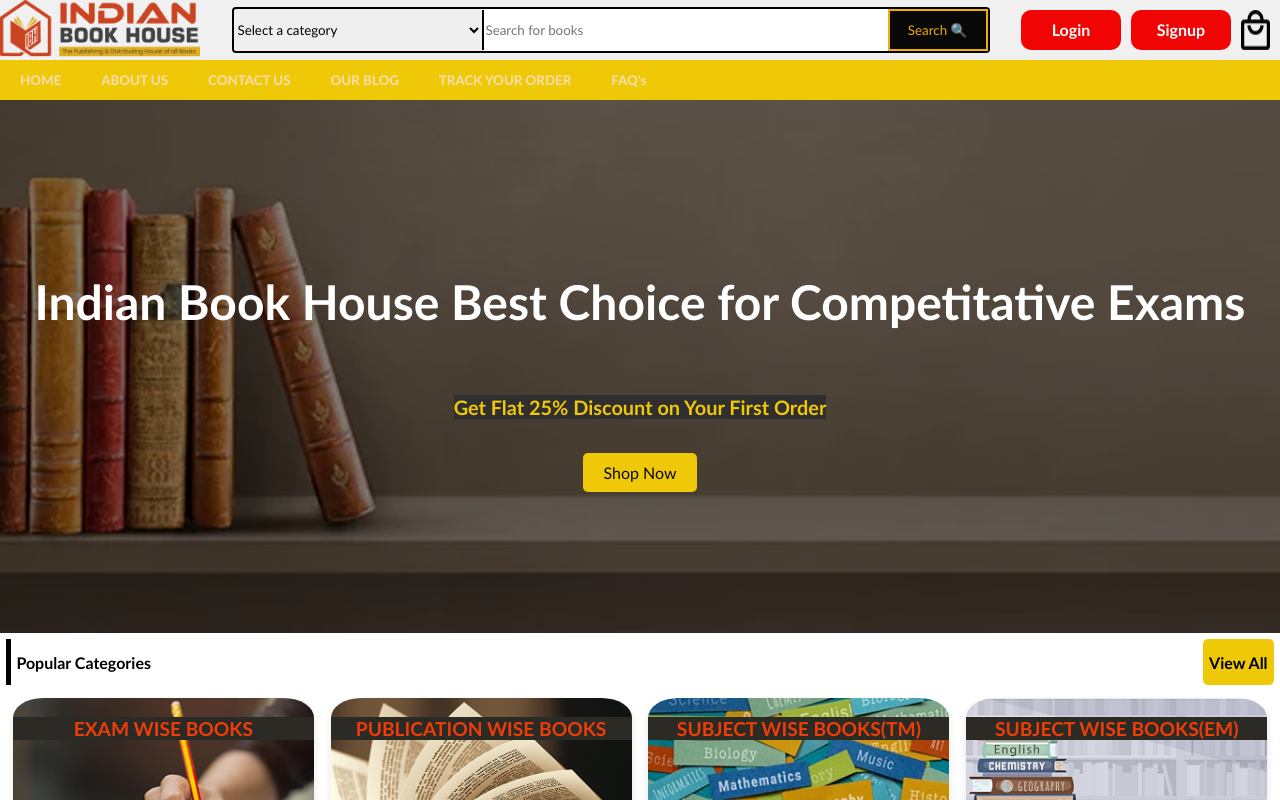
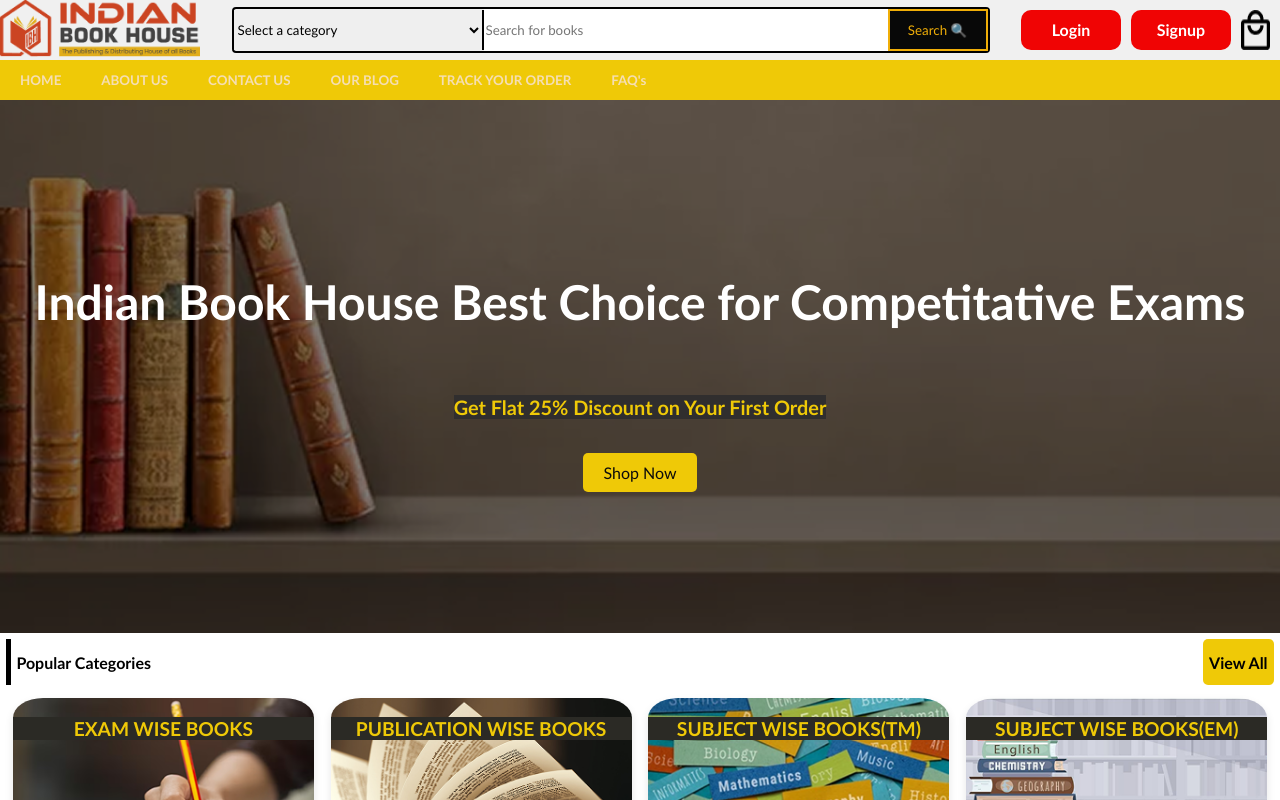
Before and after one commit to lokeshwarp01/indianbookhouse, a React (Create React App) app: page / in a window 1280 px wide. Shown: the top 800 px of the page. Built offline with nearby package versions, Linux system fonts and the light colour scheme.

Commit message:
change d text color

```diff
--- a/package.json
+++ b/package.json
@@ -1,7 +1,7 @@
 {
   "name": "indiabookhouse",
   "version": "0.1.0",
-  "homepage": ".",
+  "homepage": "https://lokeshwarp01.github.io/indianbookhouse",
   "private": true,
   "dependencies": {
     "@testing-library/dom": "^10.4.0",
@@ -16,8 +16,6 @@
   "scripts": {
     "start": "react-scripts start",
     "build": "react-scripts build",
-    "test": "react-scripts test",
-    "eject": "react-scripts eject",
     "predeploy": "npm run build",
     "deploy": "gh-pages -d build"
   },
--- a/src/components/PopularCat.css
+++ b/src/components/PopularCat.css
@@ -52,7 +52,7 @@
 
 .title {
     font-size: 120%;
-    color: #ef3d07;
+    color: #efc907;
     background-color: #2b2a25;
     font-weight: bold;
     text-align: center;
```
Also changed, not shown: 11 other files (tests, documents, lock files or other folders).
